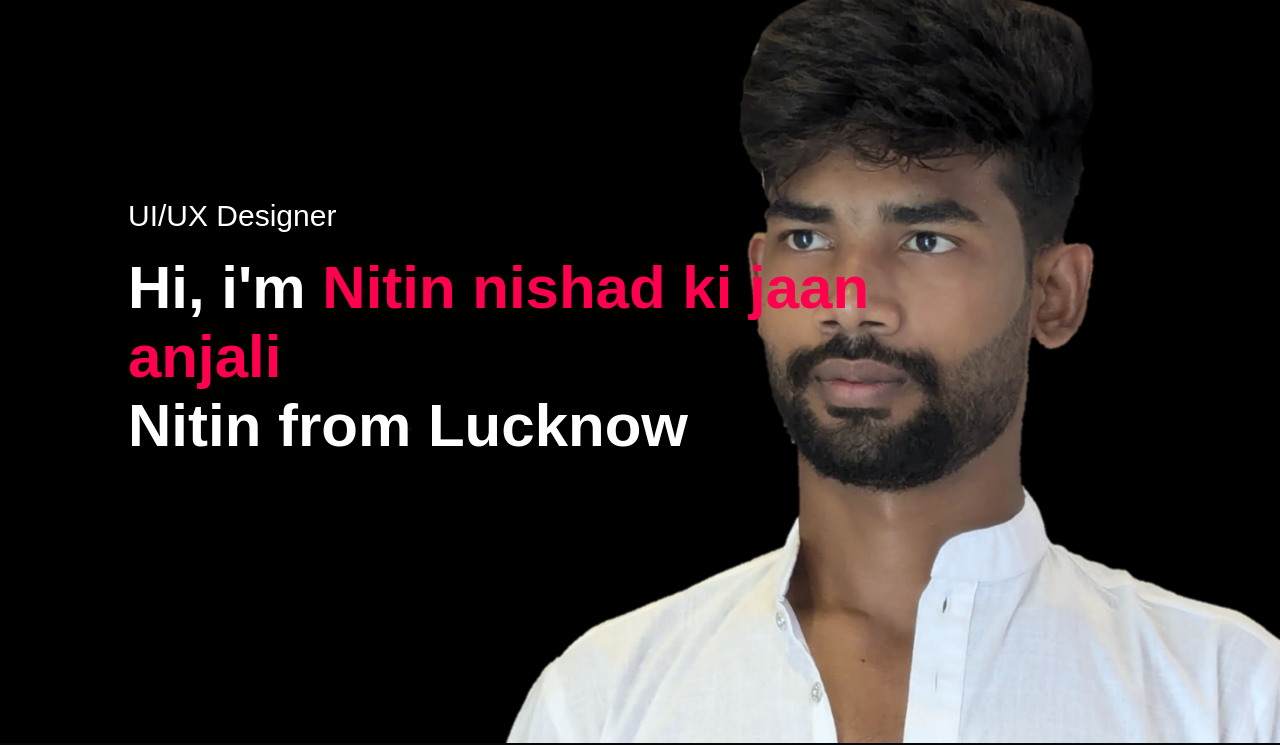
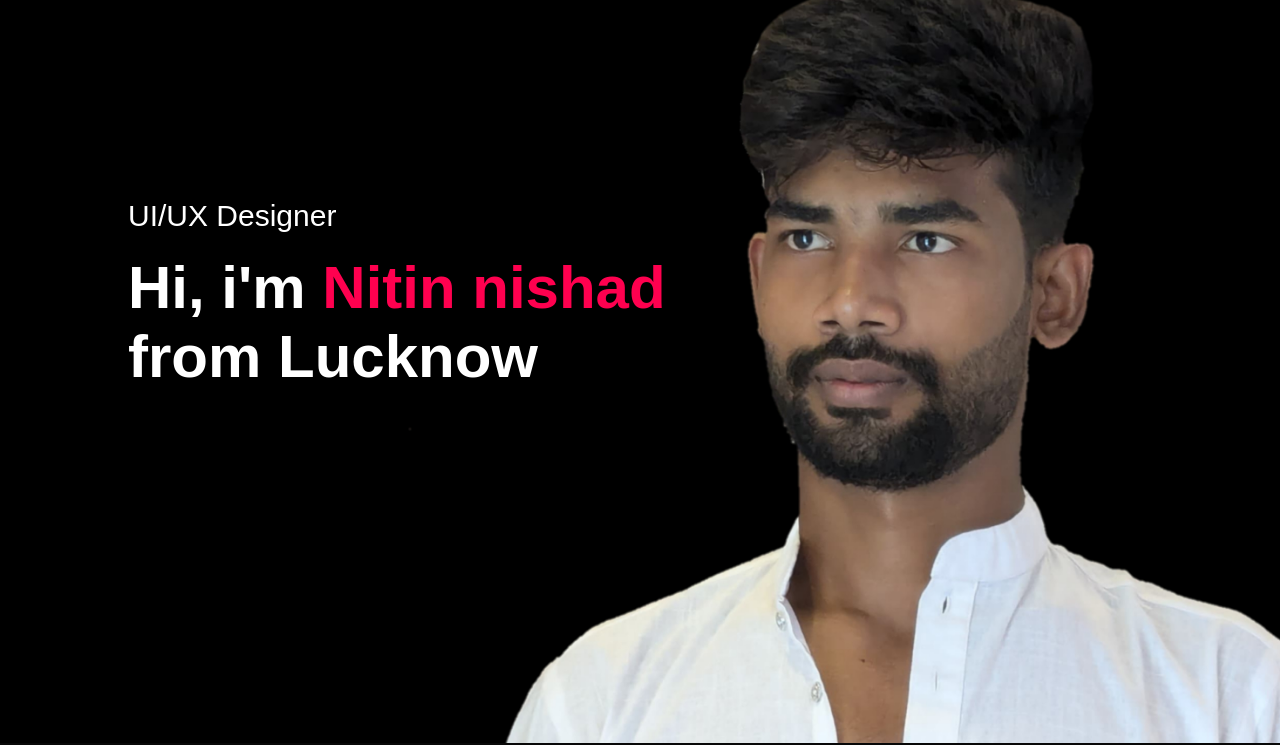
Before and after one commit to Nitinnishad13/portfolio, a plain HTML site: page index.html in a window 1280 px wide. Shown: the part 57-802 px from the top of the page. Drawn offline with Linux system fonts and the light colour scheme.

Commit message:
Update index.html

```diff
--- a/index.html
+++ b/index.html
@@ -24,7 +24,7 @@
             </nav>
             <div class="header-text">
                 <p>UI/UX Designer</p>
-                <h1>Hi, i'm <span>Nitin nishad ki jaan <br> anjali</span><br>Nitin from Lucknow</h1>
+                <h1>Hi, i'm <span>Nitin nishad</span><br> from Lucknow</h1>
             </div>
         </div>
     </div>
```
